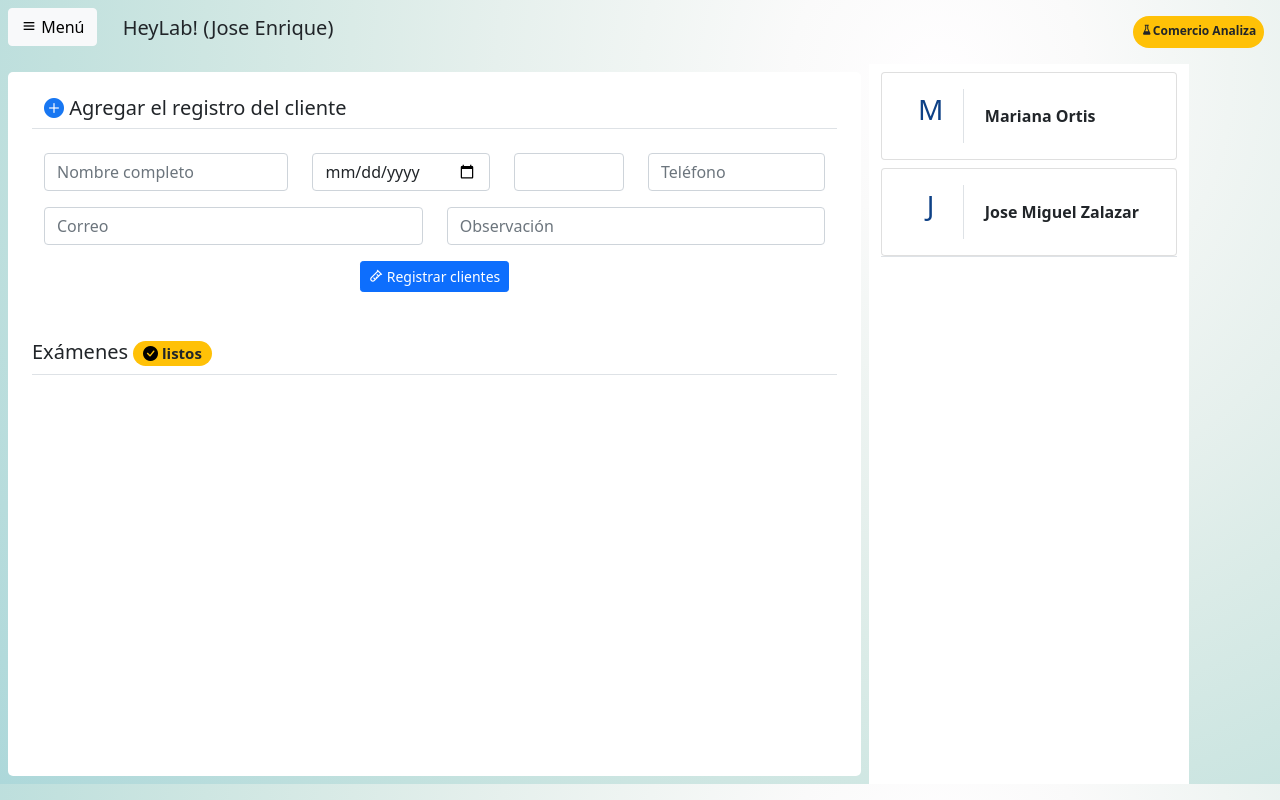
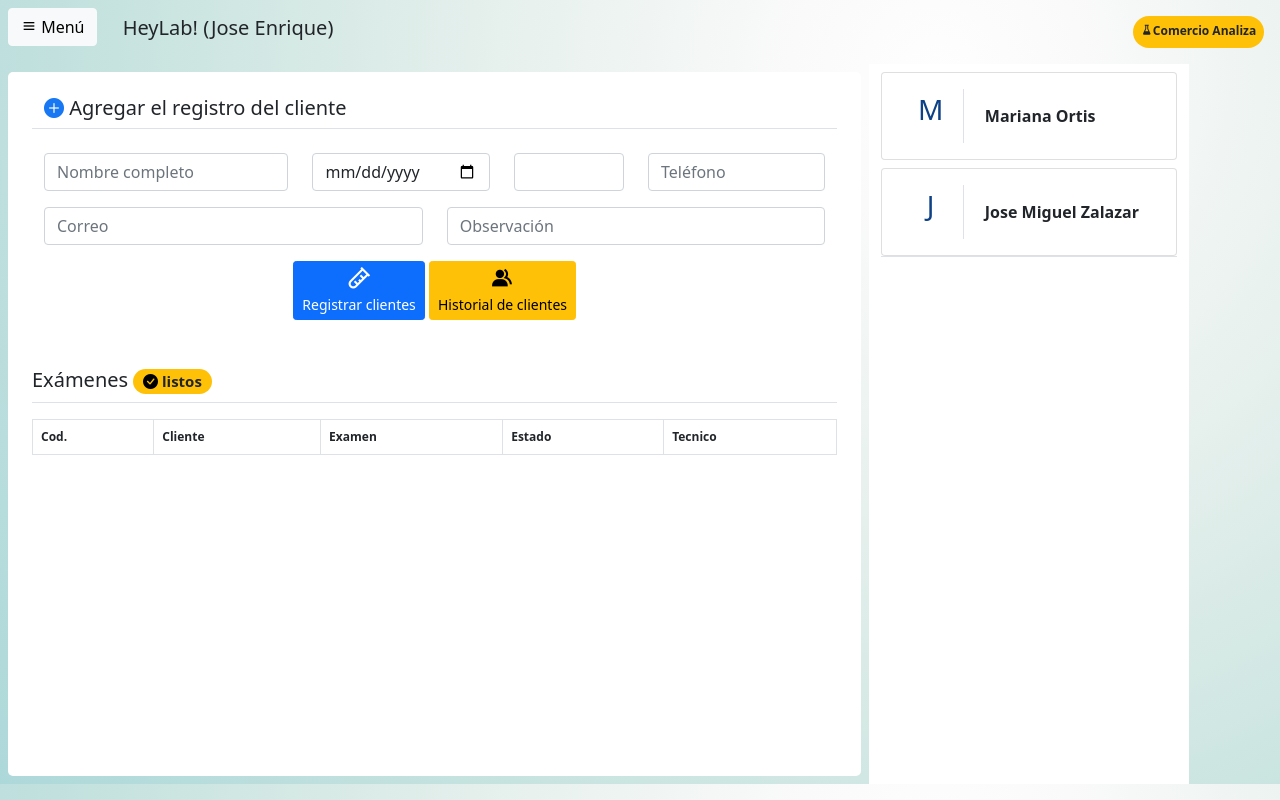
Before and after one commit to jevevargas/heylabb, a PHP site: page /app/index in a window 1280 px wide. Run offline with PHP 8.4, Linux system fonts and the light colour scheme; a user stored in the database is signed in; data comes from the database, SQL or seed files in the repository; data that the repository does not hold is empty; some libraries are stand-ins or nearby versions; some web fonts are replaced.

Commit message:
16dejulio

```diff
--- a/app/css/style.css
+++ b/app/css/style.css
@@ -102,3 +102,19 @@
   .borderl{
     border-left: 3px solid #2A87DE ;
   }
+
+
+  .short{
+    height: 30vh;
+    overflow: auto;
+  }
+
+        .short::-webkit-scrollbar {
+          width: 7px;
+
+        }
+
+        .short::-webkit-scrollbar-thumb {
+          background: #AAAAAA;
+          border-radius: 5px;
+        }
--- a/app/index.php
+++ b/app/index.php
@@ -63,14 +63,34 @@
                             </div>
                         </div>
                         <div class="col-md-12 mt-3">
-                            <center><button class="btn btn-primary btn-sm" onclick="addclient()"><i class='bx bx-test-tube'></i> Registrar clientes</button></center>
+                            <center>
+                                <button class="btn btn-primary btn-sm" onclick="addclient()"><i class='bx bx-test-tube' style='font-size:25px;'></i><br> Registrar clientes</button>
+
+                                <button class="btn btn-warning btn-sm"><i class='bx bxs-group' style='font-size:25px;'></i><br> Historial de clientes</button>
+                            </center>
                         </div>
 
                     </div>
 
-                    <div class="col-md-12 addclient mt-5">
+                    <div class="col-md-12  mt-5">
                         <div class="col-12 border-bottom">
                             <h5> Exámenes <span class="badge rounded-pill bg-warning text-dark"><i class="bi bi-check-circle-fill" style="color:#000;"></i> listos</span></h5>
+                        </div>
+                        <div class="col-md-12 mt-3 short">
+                            <table class="table table-bordered table-striped ">
+                                <thead>
+                                    <tr>
+                                        <td style="font-size:12px;"><b>Cod.</b></td>
+                                        <td style="font-size:12px;"><b>Cliente</b></td>
+                                        <td style="font-size:12px;"><b>Examen</b></td>
+                                        <td style="font-size:12px;"><b>Estado</b></td>
+                                        <td style="font-size:12px;"><b>Tecnico</b></td>
+                                    </tr>
+                                </thead>
+                                <tbody id="tablaexamenes">
+
+                                </tbody>
+                            </table>
                         </div>
                     </div>
                 </div>
--- a/app/js/addclient.js
+++ b/app/js/addclient.js
@@ -1,8 +1,14 @@
 
 $(document).ready(function() {
   tablacita();
+ tablaexamenes();
+});
 
-});
+
+setInterval(function () {
+  tablaexamenes();
+}, 1000);
+
 
 function tablacita() {
   $.ajax({
@@ -16,6 +22,21 @@
       })
 
 }
+
+
+function tablaexamenes() {
+  //var idcliente = $("#idcliente").val();
+  $.ajax({
+    url: "tablaexamenes.php",
+    type: "POST",
+    dataType: "html",
+    data: {},
+  }).done(function (r) {
+    $("#tablaexamenes").html(r);
+  });
+}
+
+
 
 $(function () {
   $("#fnacimiento").on("change", calcularEdad);
--- a/app/js/examen.js
+++ b/app/js/examen.js
@@ -2,6 +2,8 @@
  $(document).ready(function () {
    tablaventa();
    botonfact();
+
+
  });
 
 
@@ -29,7 +31,6 @@
     $("#botonfact").html(r);
   });
 }
-
 
 
 
--- /dev/null
+++ b/app/tablaexamenes.php
@@ -0,0 +1,21 @@
+<?php
+require_once('config/conexion.php');
+$statement = $pdo->prepare("SELECT * FROM orden left join cliente on orden.idcliente=cliente.idcliente left join examen on orden.idexamen=examen.idexamen where procesado ='2' ");
+$statement->execute();
+while ($resumetodo = $statement->fetch()) {
+    $estado = $resumetodo->procesado;
+    if ($estado == 1) {
+        $msj = '<i class="bi bi-circle-fill" style="color:#D93600;"></i>';
+    }
+?>
+    <tr>
+        <td style="font-size:12px;"><?php echo $resumetodo->idorden;  ?></td>
+        <td style="font-size:12px;"><?php echo $resumetodo->nombrecliente;  ?></td>
+        <td style="font-size:12px;"><?php echo $resumetodo->examen;  ?></td>
+        <td style="font-size:12px;">
+            <center><?php echo $msj;  ?></center>
+        </td>
+        <td style="font-size:12px;"></td>
+
+    </tr>
+<?php } ?>
```
Also changed, not shown: app/agregarefectivo.php (added, +27 -0 lines), app/tablaventa.php (+60 -4 lines).
